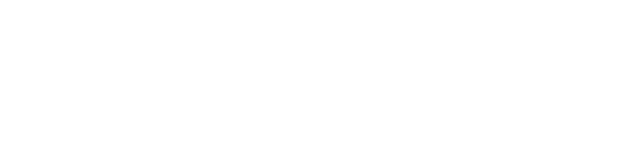
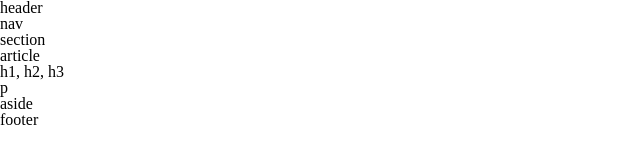
Before and after one commit to JacksonSabol/HW-Wireframe, a plain HTML site: page index.html in a window 1280 px wide. Shown: the whole page, without its empty margins (0-640 px from the left). Drawn offline with Linux system fonts and the light colour scheme.

Commit message:
adding HTML skeleton; creating and linking reset stylesheet

```diff
--- a/index.html
+++ b/index.html
@@ -4,11 +4,34 @@
     <head>
         <meta charset="UTF-8">
         <title>Building a Wireframe</title>
+        <link rel="stylesheet" href="reset.css">
         <link rel="stylesheet" href="style.css">
     </head>
 
     <body>
 
+        <header>header</header>
+
+        <figure class="nav">nav</figure>
+
+        <div class="box-set">
+            <figure class="section">
+                section
+                <figure class="article-box">
+                    <p class="article">article</p>
+                    <figure class="header"><h1>h1, h2, h3</h1></figure>
+                    <figure class="paragraph">p</figure>
+                </figure>
+                <aside>
+                    aside
+                </aside>
+            </figure>
+        </div>
+
+        <footer>
+            footer
+        </footer>
+
     </body>
 
 </html>
--- /dev/null
+++ b/reset.css
@@ -0,0 +1,48 @@
+/* http://meyerweb.com/eric/tools/css/reset/
+   v2.0 | 20110126
+   License: none (public domain)
+*/
+
+html, body, div, span, applet, object, iframe,
+h1, h2, h3, h4, h5, h6, p, blockquote, pre,
+a, abbr, acronym, address, big, cite, code,
+del, dfn, em, img, ins, kbd, q, s, samp,
+small, strike, strong, sub, sup, tt, var,
+b, u, i, center,
+dl, dt, dd, ol, ul, li,
+fieldset, form, label, legend,
+table, caption, tbody, tfoot, thead, tr, th, td,
+article, aside, canvas, details, embed,
+figure, figcaption, footer, header, hgroup,
+menu, nav, output, ruby, section, summary,
+time, mark, audio, video {
+	margin: 0;
+	padding: 0;
+	border: 0;
+	font-size: 100%;
+	font: inherit;
+	vertical-align: baseline;
+}
+/* HTML5 display-role reset for older browsers */
+article, aside, details, figcaption, figure,
+footer, header, hgroup, menu, nav, section {
+	display: block;
+}
+body {
+	line-height: 1;
+}
+ol, ul {
+	list-style: none;
+}
+blockquote, q {
+	quotes: none;
+}
+blockquote:before, blockquote:after,
+q:before, q:after {
+	content: '';
+	content: none;
+}
+table {
+	border-collapse: collapse;
+	border-spacing: 0;
+}
```
